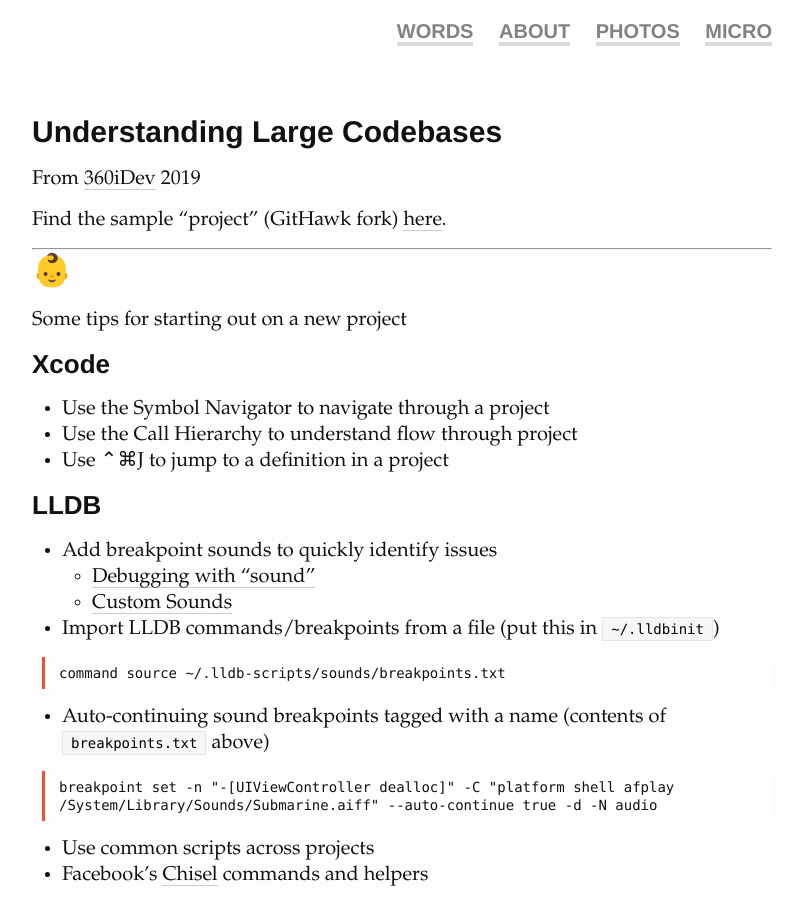
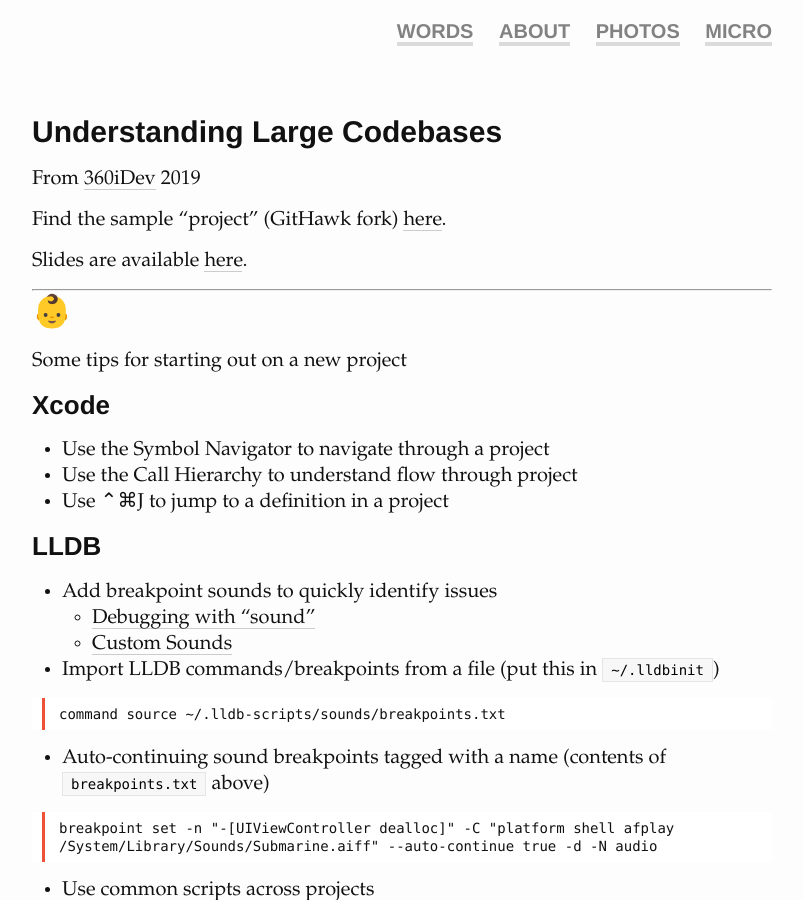
Before and after one commit to bjtitus/bjtitus.github.com, a Jekyll site: the page built from 360.md, in a window 1280 px wide and 900 px high. Shown: the whole window, without its empty margins (238-1041 px from the left). Built offline with Jekyll 4.4.1, drawn with Linux system fonts in a browser that asks for light colours; our own code applies the rules of GitHub Pages for plain Markdown files.

Commit message:
Add slides link

```diff
--- a/360.md
+++ b/360.md
@@ -9,6 +9,8 @@
 From [360iDev](https://360idev.com) 2019
 
 Find the sample "project" (GitHawk fork) [here](https://github.com/bjtitus/GitHawk).
+
+Slides are available [here](https://files.titus.io/360iDev+2019+Large+Codebases.pdf).
 
 ---
 
```
